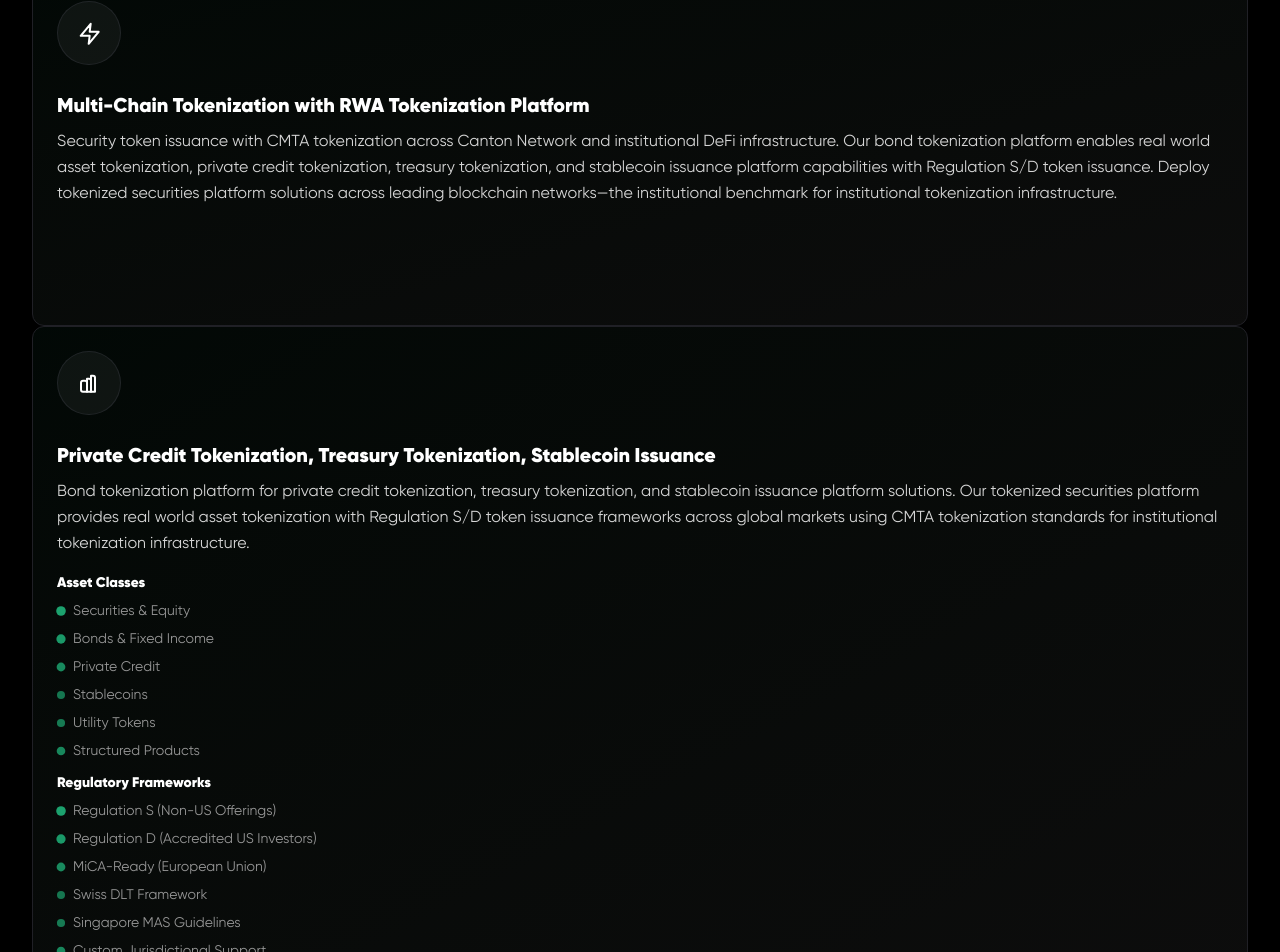
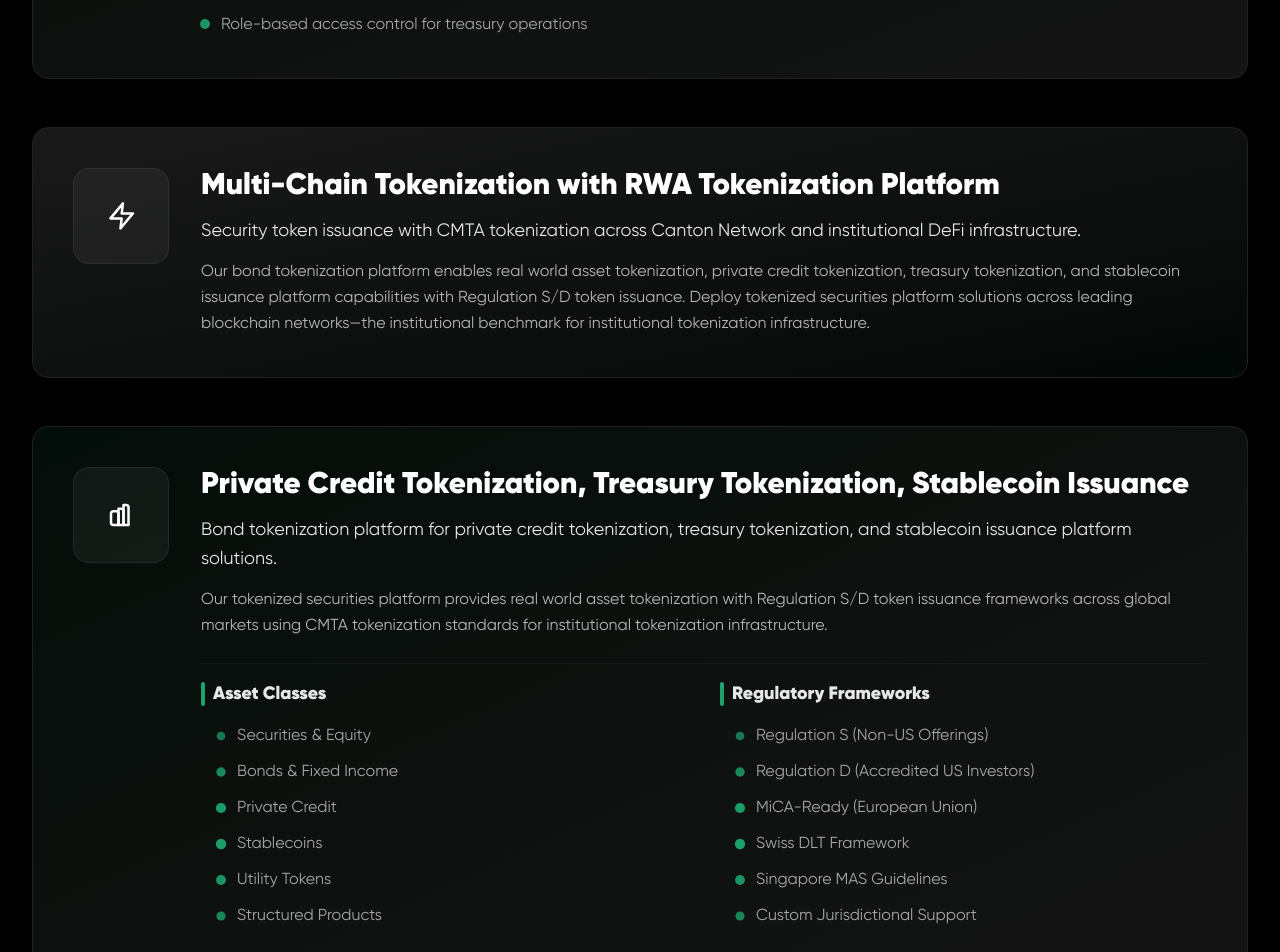
Before and after one commit to 0xsereel/website, a React (Vite) app: page / in a window 1280 px wide. Shown: the part 2320-3272 px from the top of the page. Built offline with nearby package versions, Linux system fonts and the light colour scheme.

Commit message:
Redesign CoreProduct.tsx with improved card layouts, whitespace, and background treatments

```diff
--- a/src/components/Home/CoreProduct.tsx
+++ b/src/components/Home/CoreProduct.tsx
@@ -27,7 +27,9 @@ export const CoreProduct = () => {
       title: "Enterprise Digital Asset Custody",
       headline: "Institutional DeFi Infrastructure & Enterprise Wallet Solutions",
       description:
-        "Enterprise digital asset custody with institutional tokenization infrastructure for RWA tokenization platform and Canton Network tokenization. Purpose-built for security token issuance, bond tokenization platform operations, and institutional DeFi infrastructure requiring granular access controls and compliance-ready audit trails.",
+        "Enterprise digital asset custody with institutional tokenization infrastructure for RWA tokenization platform and Canton Network tokenization.",
+      subDescription:
+        "Purpose-built for security token issuance, bond tokenization platform operations, and institutional DeFi infrastructure requiring granular access controls and compliance-ready audit trails.",
       capabilities: [
         "Enterprise EOA wallets with institutional security architecture",
         "Multi-signature governance with configurable approval workflows",
@@ -57,7 +59,9 @@ export const CoreProduct = () => {
       title: "Security Token Issuance & CMTA Tokenization",
       headline: "Multi-Chain Tokenization with RWA Tokenization Platform",
       description:
-        "Security token issuance with CMTA tokenization across Canton Network and institutional DeFi infrastructure. Our bond tokenization platform enables real world asset tokenization, private credit tokenization, treasury tokenization, and stablecoin issuance platform capabilities with Regulation S/D token issuance. Deploy tokenized securities platform solutions across leading blockchain networks—the institutional benchmark for institutional tokenization infrastructure.",
+        "Security token issuance with CMTA tokenization across Canton Network and institutional DeFi infrastructure.",
+      subDescription:
+        "Our bond tokenization platform enables real world asset tokenization, private credit tokenization, treasury tokenization, and stablecoin issuance platform capabilities with Regulation S/D token issuance. Deploy tokenized securities platform solutions across leading blockchain networks—the institutional benchmark for institutional tokenization infrastructure.",
       capabilities: [],
     },
     {
@@ -95,7 +99,9 @@ export const CoreProduct = () => {
       title: "Bond Tokenization Platform & Tokenized Securities",
       headline: "Private Credit Tokenization, Treasury Tokenization, Stablecoin Issuance",
       description:
-        "Bond tokenization platform for private credit tokenization, treasury tokenization, and stablecoin issuance platform solutions. Our tokenized securities platform provides real world asset tokenization with Regulation S/D token issuance frameworks across global markets using CMTA tokenization standards for institutional tokenization infrastructure.",
+        "Bond tokenization platform for private credit tokenization, treasury tokenization, and stablecoin issuance platform solutions.",
+      subDescription:
+        "Our tokenized securities platform provides real world asset tokenization with Regulation S/D token issuance frameworks across global markets using CMTA tokenization standards for institutional tokenization infrastructure.",
       assetClasses: [
         "Securities & Equity",
         "Bonds & Fixed Income",
@@ -148,7 +154,9 @@ export const CoreProduct = () => {
       title: "Canton Network & Multi-Chain Integration",
       headline: "Canton Network Tokenization with Institutional DeFi Infrastructure",
       description:
-        "Multi-chain tokenization with Canton Network integration for institutional DeFi infrastructure. Complete RWA tokenization platform for security token issuance, enterprise digital asset custody, and tokenized securities platform. Connect institutional tokenization infrastructure to global liquidity through our exchange partnerships and CMTA tokenization standards.",
+        "Multi-chain tokenization with Canton Network integration for institutional DeFi infrastructure.",
+      subDescription:
+        "Complete RWA tokenization platform for security token issuance, enterprise digital asset custody, and tokenized securities platform. Connect institutional tokenization infrastructure to global liquidity through our exchange partnerships and CMTA tokenization standards.",
       capabilities: [
         "Primary issuance and distribution infrastructure",
         "Secondary market connectivity",
@@ -160,11 +168,11 @@ export const CoreProduct = () => {
   ];
 
   return (
-    <section className="w-full flex items-center justify-center py-12 sm:py-16 lg:py-20 xl:py-24 relative overflow-hidden safe-area-padding">
+    <section className="w-full flex items-center justify-center py-16 sm:py-20 lg:py-28 xl:py-32 relative overflow-hidden safe-area-padding">
       <div className="w-[95%] max-w-7xl mx-auto relative z-10 responsive-container">
-        <AnimatedSection className="w-full flex items-center justify-center flex-col">
+        <AnimatedSection className="w-full flex items-center justify-center flex-col mb-16 sm:mb-20 lg:mb-24">
           <motion.h3
-            className="text-2xl sm:text-3xl md:text-4xl lg:text-5xl xl:text-6xl font-gilroy-bold"
+            className="text-2xl sm:text-3xl md:text-4xl lg:text-5xl xl:text-6xl font-gilroy-bold mb-6"
             initial={{ opacity: 0, y: 30 }}
             whileInView={{ opacity: 1, y: 0 }}
             transition={{ duration: 0.8 }}
@@ -173,7 +181,7 @@ export const CoreProduct = () => {
             <GlowingText className="text-[#1CA36E]">Platform Pillars</GlowingText>
           </motion.h3>
           <motion.p
-            className="mt-2 text-center text-[#D5D5D5] text-sm sm:text-base lg:text-lg max-w-2xl mx-auto"
+            className="text-center text-[#D5D5D5] text-sm sm:text-base lg:text-lg max-w-3xl mx-auto leading-relaxed"
             initial={{ opacity: 0, y: 20 }}
             whileInView={{ opacity: 1, y: 0 }}
             transition={{ duration: 0.8, delay: 0.2 }}
@@ -183,91 +191,102 @@ export const CoreProduct = () => {
           </motion.p>
         </AnimatedSection>
 
-        <AnimatedSection
-          className="responsive-grid mt-12 sm:mt-16"
-          variant="stagger"
-        >
+        <div className="space-y-8 sm:space-y-10 lg:space-y-12">
           {pillars.map((pillar, index) => (
             <AnimatedCard
               key={index}
-              className="w-full min-h-[320px] sm:min-h-[350px] border border-[#202026] rounded-xl p-4 sm:p-6 bg-gradient-to-br from-[#1CA36E]/5 to-white/5 hover:border-[#1CA36E]/50 transition-all duration-300 flex flex-col"
-              delay={index * 0.1}
+              className={`w-full border border-[#202026] rounded-2xl p-6 sm:p-8 lg:p-10 transition-all duration-500 hover:border-[#1CA36E]/50 hover:shadow-[0_0_30px_rgba(28,163,110,0.1)] ${
+                index % 2 === 0
+                  ? "bg-gradient-to-br from-[#1CA36E]/8 to-white/8"
+                  : "bg-gradient-to-br from-white/10 to-[#1CA36E]/5"
+              }`}
+              delay={index * 0.15}
             >
-              <div className="w-full">
+              <div className="flex flex-col lg:flex-row lg:items-start gap-6 lg:gap-8">
                 <motion.div
-                  className="w-12 h-12 sm:w-16 sm:h-16 border border-[#5F5F7138] rounded-full bg-white/5 flex items-center justify-center mb-3 sm:mb-4 shrink-0"
+                  className="w-16 h-16 sm:w-20 sm:h-20 lg:w-24 lg:h-24 border border-[#5F5F7138] rounded-2xl bg-white/5 flex items-center justify-center shrink-0"
                   whileHover={{
-                    backgroundColor: "rgba(28, 163, 110, 0.1)",
-                    borderColor: "rgba(28, 163, 110, 0.5)",
-                    scale: 1.1,
+                    backgroundColor: "rgba(28, 163, 110, 0.15)",
+                    borderColor: "rgba(28, 163, 110, 0.6)",
+                    scale: 1.05,
                   }}
                   transition={{ duration: 0.3 }}
                 >
+                  <div className="transform scale-110 sm:scale-125">
                     {pillar.icon}
+                  </div>
                 </motion.div>
+
+                <div className="flex-1 space-y-6">
+                  <div className="space-y-3">
+                    <h3 className="font-gilroy-bold text-xl sm:text-2xl lg:text-3xl text-white leading-tight">
+                      {pillar.headline}
+                    </h3>
+                    <p className="text-[#E5E5E5] text-base sm:text-lg leading-relaxed">
+                      {pillar.description}
+                    </p>
+                    <p className="text-[#B5B5B5] text-sm sm:text-base leading-relaxed">
+                      {pillar.subDescription}
+                    </p>
                   </div>
 
-              <div className="mt-2 sm:mt-3 flex-1 flex flex-col">
-                <h3 className="font-gilroy-bold text-lg sm:text-xl mb-2 text-white">
-                  {pillar.headline}
-                </h3>
-                <p className="text-[#D5D5D5] mb-3 sm:mb-4 leading-relaxed text-sm sm:text-base">
-                  {pillar.description}
-                </p>
-
                   {pillar.capabilities && pillar.capabilities.length > 0 && (
-                  <div className="space-y-2">
+                    <div className="pt-4 border-t border-[#202026]/50">
+                      <div className="grid grid-cols-1 sm:grid-cols-2 gap-x-6 gap-y-3">
                         {pillar.capabilities.map((capability, idx) => (
                           <motion.div
                             key={idx}
-                        className="flex items-start gap-2 text-sm text-[#969696]"
+                            className="flex items-start gap-3 text-sm sm:text-base text-[#A5A5A5]"
                             initial={{ opacity: 0, x: -20 }}
                             whileInView={{ opacity: 1, x: 0 }}
-                        transition={{ duration: 0.5, delay: idx * 0.1 }}
+                            transition={{ duration: 0.5, delay: idx * 0.08 }}
                             viewport={{ once: true }}
                           >
                             <motion.span
-                          className="w-2 h-2 bg-[#1CA36E] rounded-full mt-1.5 shrink-0"
+                              className="w-2 h-2 bg-[#1CA36E] rounded-full mt-2 shrink-0"
                               animate={{
-                            scale: [1, 1.2, 1],
-                            opacity: [0.7, 1, 0.7],
+                                scale: [1, 1.3, 1],
+                                opacity: [0.6, 1, 0.6],
                               }}
                               transition={{
-                            duration: 2,
+                                duration: 2.5,
                                 repeat: Infinity,
                                 delay: idx * 0.3,
                               }}
                             />
-                        <span>{capability}</span>
+                            <span className="leading-relaxed">{capability}</span>
                           </motion.div>
                         ))}
+                      </div>
                     </div>
                   )}
 
                   {pillar.assetClasses && (
-                  <div className="space-y-3">
-                    <div>
-                      <h4 className="font-gilroy-bold text-sm text-white mb-2">
+                    <div className="pt-4 border-t border-[#202026]/50">
+                      <div className="grid grid-cols-1 lg:grid-cols-2 gap-8">
+                        <div className="space-y-4">
+                          <h4 className="font-gilroy-bold text-base sm:text-lg text-white/90 flex items-center gap-2">
+                            <span className="w-1 h-6 bg-[#1CA36E] rounded-full"></span>
                             Asset Classes
                           </h4>
-                      <div className="space-y-2">
+                          <div className="space-y-3 pl-4">
                             {pillar.assetClasses.map((asset, idx) => (
                               <motion.div
                                 key={idx}
-                            className="flex items-center gap-2 text-sm text-[#969696]"
+                                className="flex items-center gap-3 text-sm sm:text-base text-[#A5A5A5]"
                                 initial={{ opacity: 0, x: -20 }}
                                 whileInView={{ opacity: 1, x: 0 }}
-                            transition={{ duration: 0.5, delay: idx * 0.1 }}
+                                transition={{ duration: 0.5, delay: idx * 0.08 }}
                                 viewport={{ once: true }}
                               >
                                 <motion.span
-                              className="w-2 h-2 bg-[#1CA36E] rounded-full"
+                                  className="w-2 h-2 bg-[#1CA36E] rounded-full shrink-0"
                                   animate={{
-                                scale: [1, 1.2, 1],
-                                opacity: [0.7, 1, 0.7],
+                                    scale: [1, 1.3, 1],
+                                    opacity: [0.6, 1, 0.6],
                                   }}
                                   transition={{
-                                duration: 2,
+                                    duration: 2.5,
                                     repeat: Infinity,
                                     delay: idx * 0.3,
                                   }}
@@ -277,28 +296,30 @@ export const CoreProduct = () => {
                             ))}
                           </div>
                         </div>
-                    <div>
-                      <h4 className="font-gilroy-bold text-sm text-white mb-2">
+
+                        <div className="space-y-4">
+                          <h4 className="font-gilroy-bold text-base sm:text-lg text-white/90 flex items-center gap-2">
+                            <span className="w-1 h-6 bg-[#1CA36E] rounded-full"></span>
                             Regulatory Frameworks
                           </h4>
-                      <div className="space-y-2">
+                          <div className="space-y-3 pl-4">
                             {pillar.regulatoryFrameworks?.map((framework, idx) => (
                               <motion.div
                                 key={idx}
-                            className="flex items-center gap-2 text-sm text-[#969696]"
+                                className="flex items-center gap-3 text-sm sm:text-base text-[#A5A5A5]"
                                 initial={{ opacity: 0, x: -20 }}
                                 whileInView={{ opacity: 1, x: 0 }}
-                            transition={{ duration: 0.5, delay: idx * 0.1 }}
+                                transition={{ duration: 0.5, delay: idx * 0.08 }}
                                 viewport={{ once: true }}
                               >
                                 <motion.span
-                              className="w-2 h-2 bg-[#1CA36E] rounded-full"
+                                  className="w-2 h-2 bg-[#1CA36E] rounded-full shrink-0"
                                   animate={{
-                                scale: [1, 1.2, 1],
-                                opacity: [0.7, 1, 0.7],
+                                    scale: [1, 1.3, 1],
+                                    opacity: [0.6, 1, 0.6],
                                   }}
                                   transition={{
-                                duration: 2,
+                                    duration: 2.5,
                                     repeat: Infinity,
                                     delay: idx * 0.3,
                                   }}
@@ -309,11 +330,13 @@ export const CoreProduct = () => {
                           </div>
                         </div>
                       </div>
+                    </div>
                   )}
+                </div>
               </div>
             </AnimatedCard>
           ))}
-        </AnimatedSection>
+        </div>
       </div>
     </section>
   );
```
Lines whose indentation alone changed are shown as unchanged.
